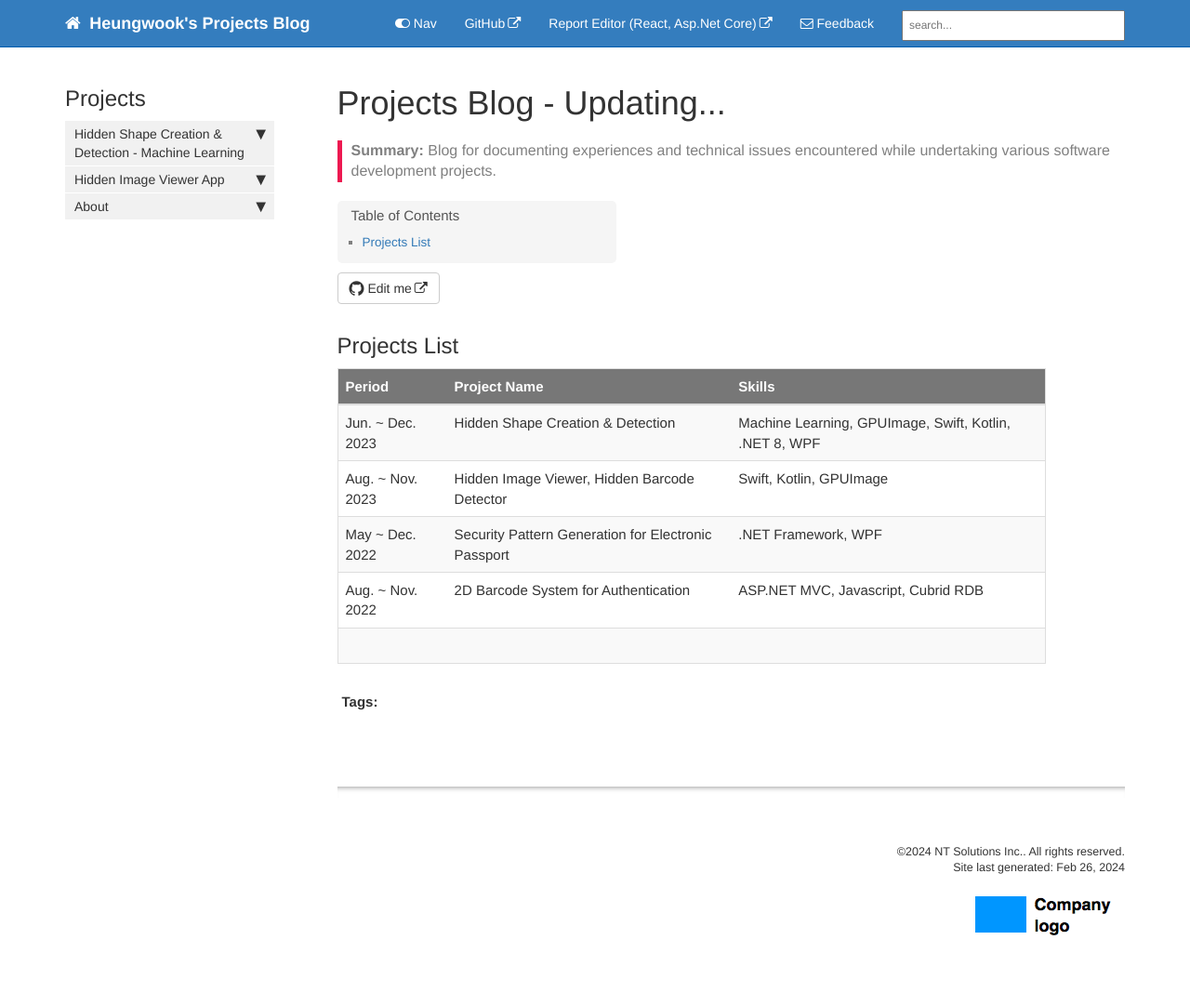
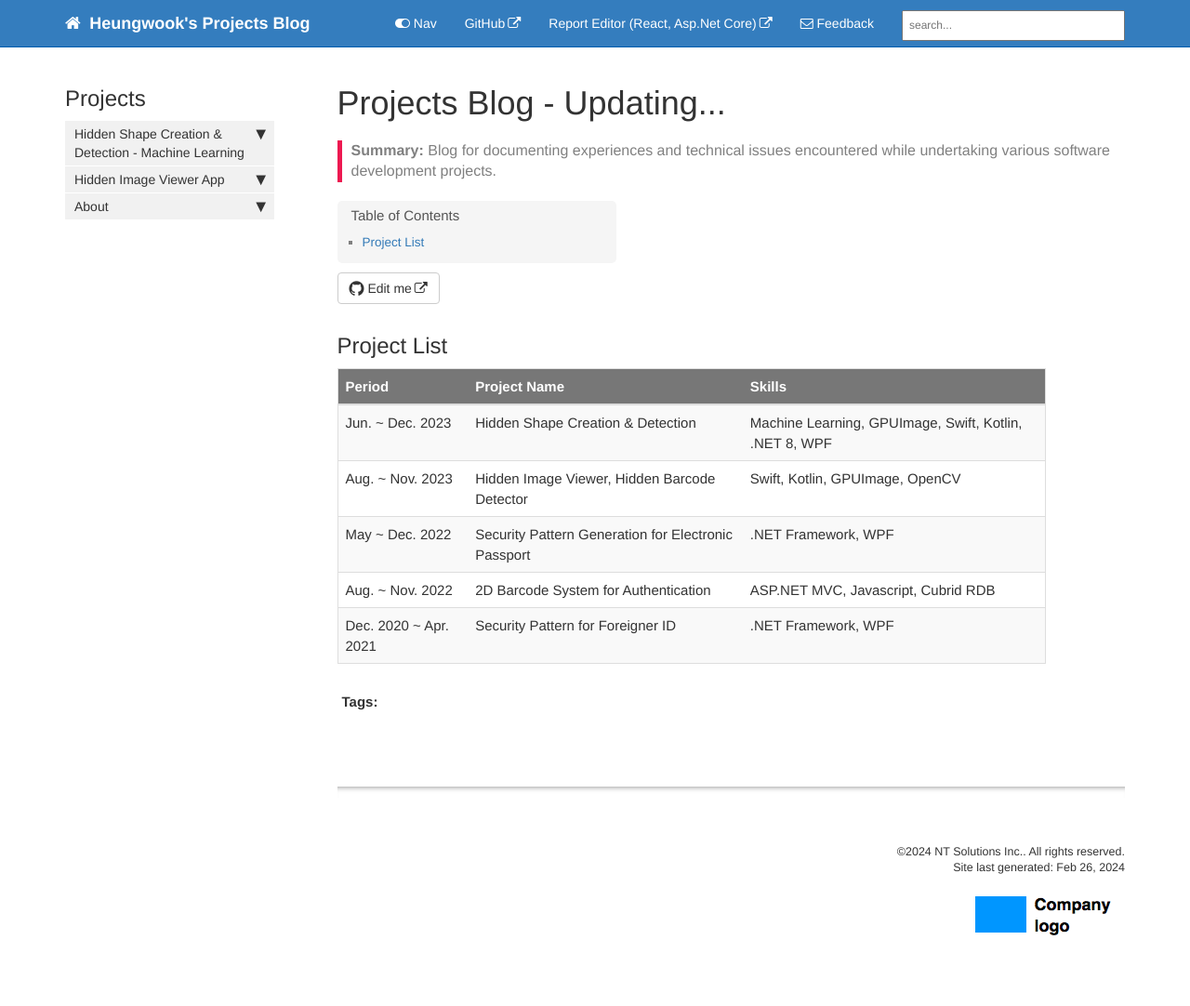
Before and after one commit to heungwook/heungwook.github.io, a Jekyll site: the page built from index.md, in a window 1280 px wide. Shown: the whole page at 93% size. Built offline with Jekyll 4.4.1, drawn with Linux system fonts in a browser that asks for light colours; comment, search, counter and statistics services are not loaded.

Commit message:
20240227 0734

```diff
--- a/index.md
+++ b/index.md
@@ -7,15 +7,15 @@ permalink: index.html
 summary: Blog for documenting experiences and technical issues encountered while undertaking various software development projects.
 ---
 
-## Projects List
+## Project List
 
 |Period|Project Name|Skills|
 |------|------------|------|
 |Jun. ~ Dec. 2023|Hidden Shape Creation & Detection|Machine Learning, GPUImage, Swift, Kotlin, .NET 8, WPF|
-|Aug. ~ Nov. 2023|Hidden Image Viewer, Hidden Barcode Detector|Swift, Kotlin, GPUImage|
+|Aug. ~ Nov. 2023|Hidden Image Viewer, Hidden Barcode Detector|Swift, Kotlin, GPUImage, OpenCV|
 |May ~ Dec. 2022|Security Pattern Generation for Electronic Passport|.NET Framework, WPF|
 |Aug. ~ Nov. 2022|2D Barcode System for Authentication|ASP.NET MVC, Javascript, Cubrid RDB|
-||||
+|Dec. 2020 ~ Apr. 2021|Security Pattern for Foreigner ID|.NET Framework, WPF|
 
 
 
```
